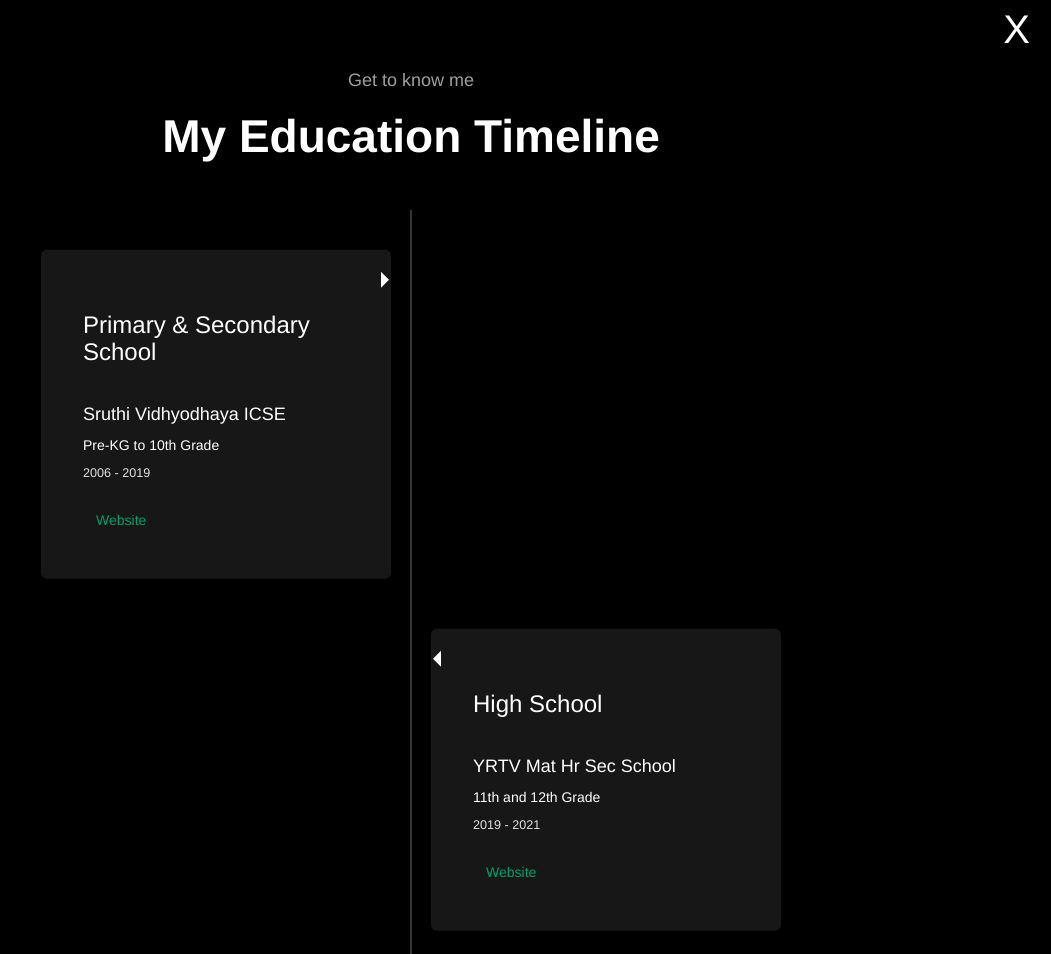
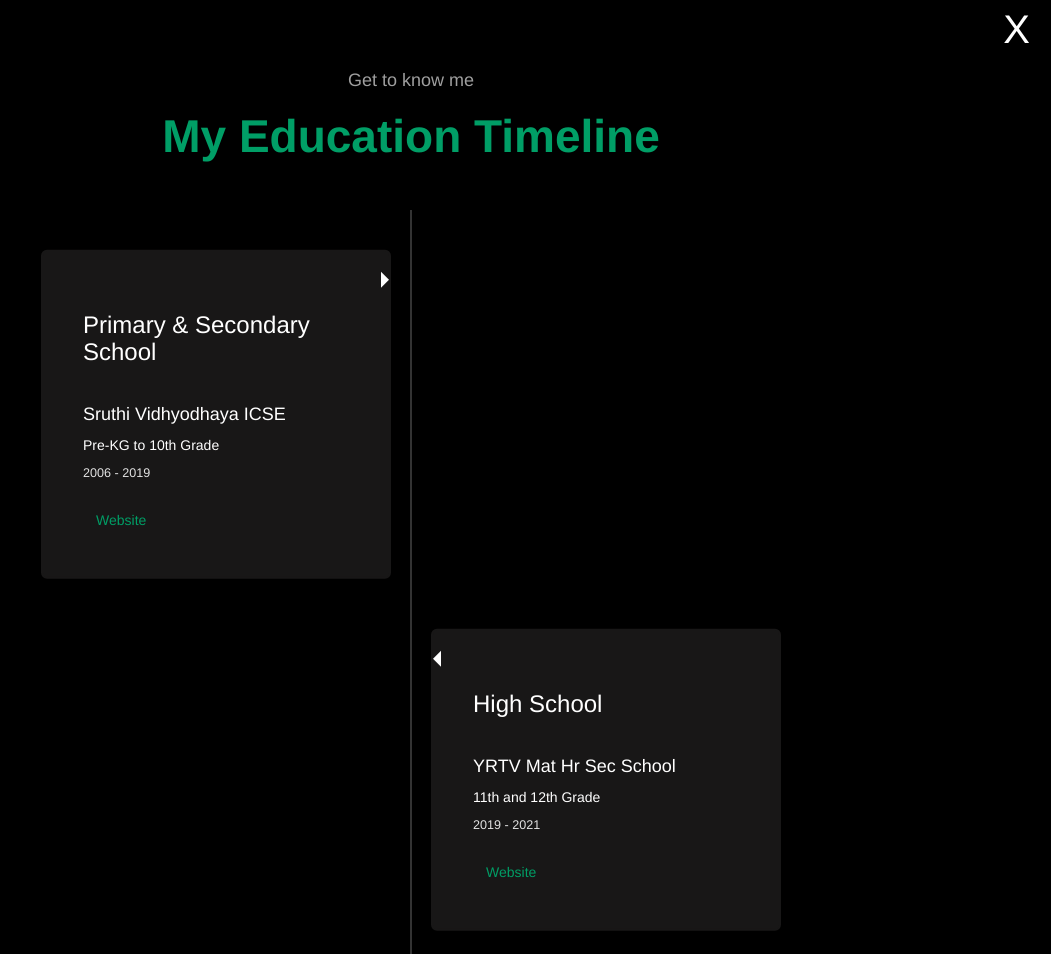
Before and after one commit to Sujishri/Portfolio, a website: page education.html in a window 1280 px wide. Shown: the top 954 px of the page, without its empty margins (229-1280 px from the left). Drawn offline with nearby package versions, Linux system fonts and the light colour scheme.

Commit message:
file uploaded

```diff
--- a/education.html
+++ b/education.html
@@ -12,7 +12,7 @@
     <section id="edu">
     <a  href="index.html" class="edu-clo">X</a>
     <h4 class="text-center" style="color:rgb(159, 159, 159); margin-top:70px;">Get to know me</h4>
-    <h2 class=" text-center focus-in-expand-fwd "  style="color:#fff; font-size: 46px; font-weight: 700;">My Education Timeline</h2>
+    <h2 class=" text-center focus-in-expand-fwd "  style="color:rgb(0, 158, 102); font-size: 46px; font-weight: 700;">My Education Timeline</h2>
 
     <div class="timeline pulse">
         <div class="timeline-item">
```
